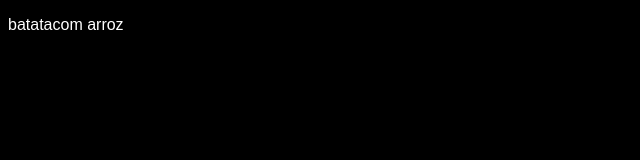
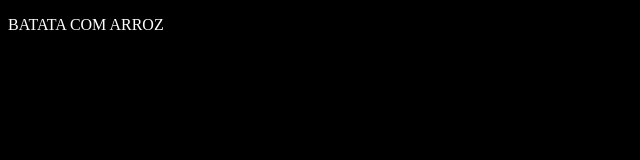
Before and after one commit to EducaTech123/EducaTech123, a plain HTML site: page bolas.html in a window 1280 px wide. Shown: the full height of the page, 0-640 px from the left. Drawn offline with Linux system fonts and the light colour scheme.

Commit message:
Update bolas.html

```diff
--- a/bolas.html
+++ b/bolas.html
@@ -1,12 +1,12 @@
 <!doctype html>
 <head>
   <style>
-    p { color: white; font-family: arial}
+    p { color: white; font-family: papyrus; font-size: 30;}
   </style>
 
 
 </head>
 <body style= "background-color:black;">
-<p>batatacom arroz</p>
+<p>BATATA COM ARROZ</p>
 
 </body>
```
